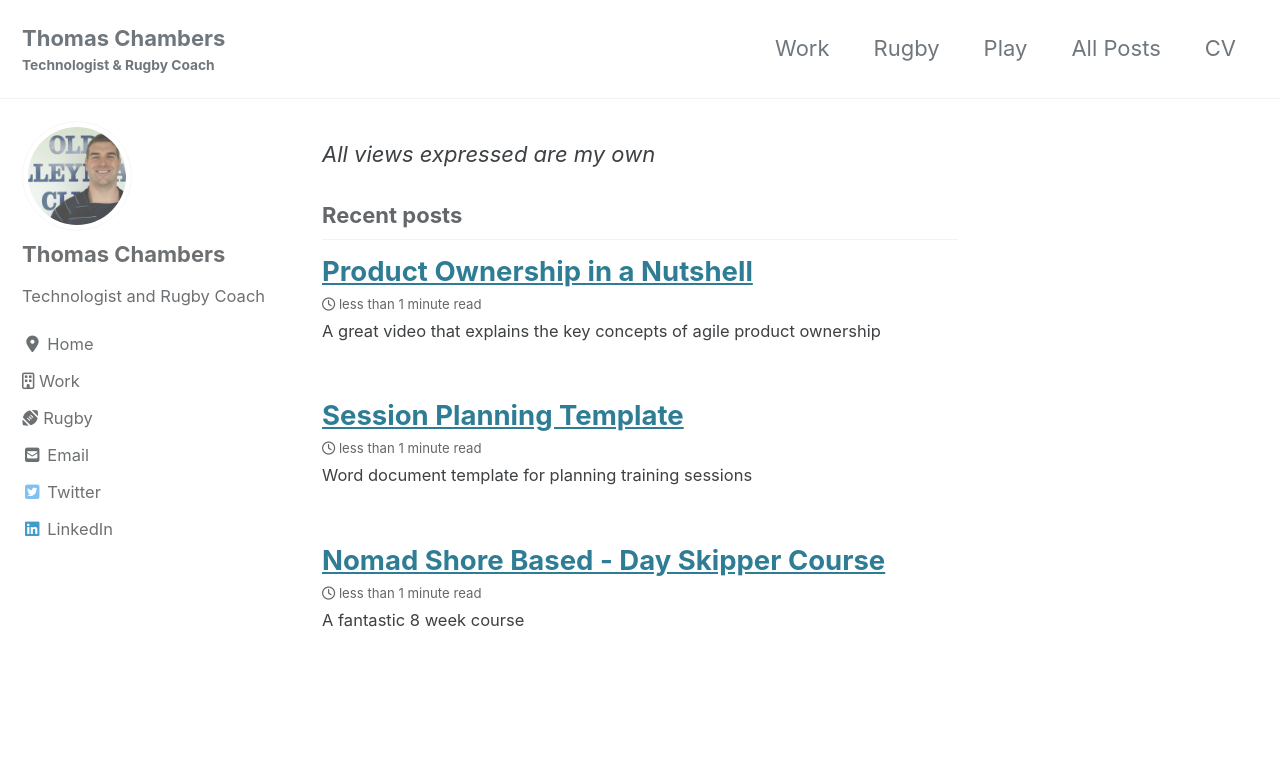
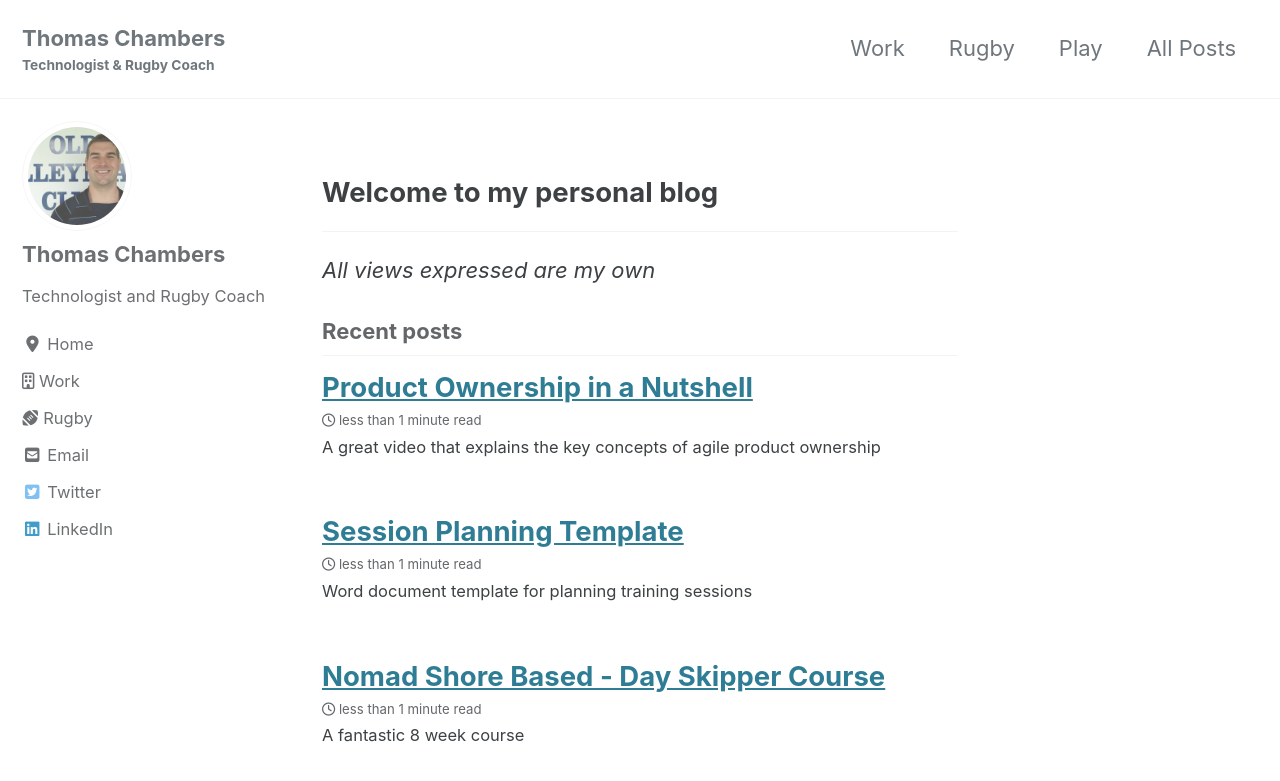
Before and after one commit to tchambers14/tchambers14.github.io, a Jekyll site: the page built from index.html, in a window 1280 px wide and 900 px high. Shown: the top 781 px of the window. Built offline with Jekyll 4.4.1, drawn with Linux system fonts in a browser that asks for light colours; cached includes are drawn as plain includes; nearby versions of some CDN libraries; the list of posts is cut into pages by our own code.

Commit message:
CV hidden plus changes to front page

```diff
--- a/_data/navigation.yml
+++ b/_data/navigation.yml
@@ -12,5 +12,5 @@ main:
   - title: "All Posts"
     url: /all_posts/
 
-  - title: "CV"
-    url: /cv/
+#  - title: "CV"
+#    url: /cv/
--- a/index.html
+++ b/index.html
@@ -19,5 +19,6 @@ gallery:
 ---
 
 <!--{% include gallery class="full" %}-->
-
+<h2>Welcome to my personal blog</h2>
+<hr>
 <em>All views expressed are my own</em>
```
